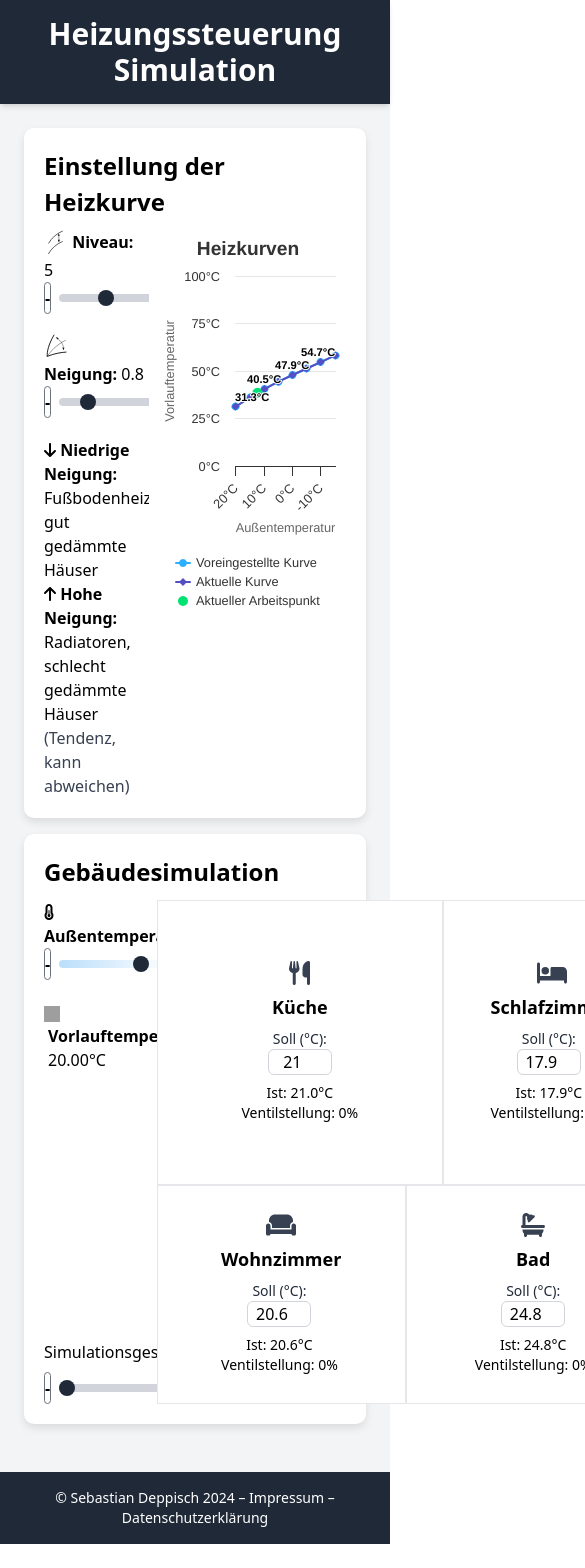
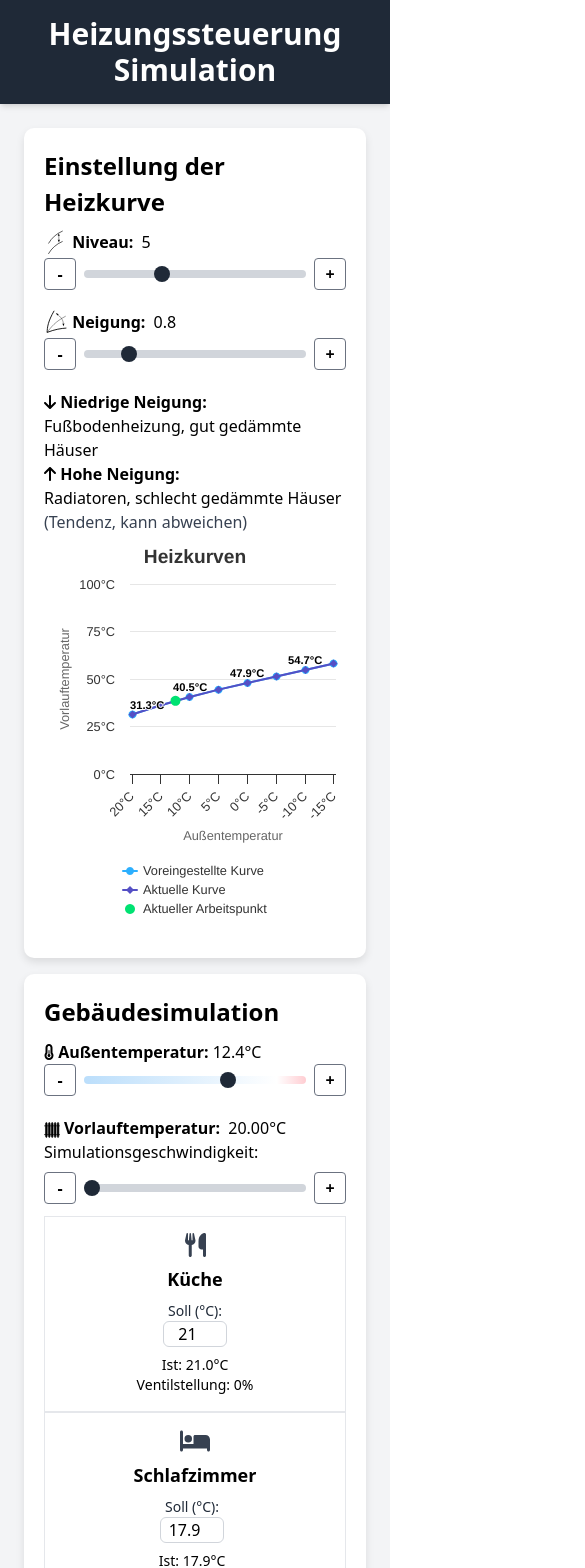
Before and after one commit to sebastiandeppisch/heizkurven-simulation, a Vue app: page / in a window 390 px wide. Shown: the top 1568 px of the page, 585 px wide, since content can reach past the window. Before the commit the page ends 1544 px from the top, so only its background shows below. Built offline with nearby package versions, Linux system fonts and the light colour scheme; grey boxes are pictures that could not be loaded.

Commit message:
make responsive

```diff
--- a/src/components/FloorPlan.vue
+++ b/src/components/FloorPlan.vue
@@ -1,6 +1,6 @@
 <template>
 	<div class="floorplan-container" ref="floorplan" >
-		<div class="flex">
+		<div class="flex flex-col md:flex-row">
 			<div v-for="(room, index) in rooms.slice(0, 2)" :key="index" class="border border-black-200">
 
 				<Room :room="{
@@ -15,10 +15,11 @@
 				}"
 					v-model="room.setPoint"
 					@change="(e: any) => changeSetPoint(index, e.target.value)"
+					:proportionalSize="proportionalSize"
 				/>
 			</div>
 		</div>
-		<div class="flex">
+		<div class="flex flex-col  md:flex-row">
 			<div v-for="(room, index) in rooms.slice(2, 4)" :key="index" class="border border-black-200">
 
 				<Room :room="{
@@ -33,6 +34,7 @@
 				}"
 					v-model="room.setPoint"
 					@change="(e: any) => changeSetPoint(index+2, e.target.value)"
+					:proportionalSize="proportionalSize"
 				/>
 			</div>
 		</div>
@@ -43,17 +45,22 @@ import { ref, computed } from 'vue';
 import { FontAwesomeIcon } from '@fortawesome/vue-fontawesome';
 import { faCouch, faBed, faUtensils, faBath, type IconDefinition } from '@fortawesome/free-solid-svg-icons';
 import type { RoomInfo, RoomInfoUI, RoomType } from '@/models/Room';
-import { useOnResize } from '@/composables';
+import { useIsWindowsSizeGreaterThan, useOnResize, useWindowWidth } from '@/composables';
 import Room from './Room.vue';
 import RoomDimensions from '@/models/RoomDimensions';
 const floorplan = ref<HTMLElement | null>(null);
 
 const rooms = ref<RoomInfoUI[]>([]);
 
+const viewPortSiz = ref(0);
+
+const proportionalSize = useIsWindowsSizeGreaterThan('md')
+
 useOnResize(() => {
 	if(!floorplan.value) return;
 	const width = floorplan.value.clientWidth;
 	rooms.value = generateRooms(width, width);
+	viewPortSiz.value = width;
 });
 
 const props = defineProps<{
@@ -132,6 +139,6 @@ const getRoomDeviationColor = (room: RoomInfo) => {
 </script>
 <style scoped>
 .floorplan-container{
-	min-width: 500px;
+	/*min-width: 500px;*/
 }
 </style>
--- a/src/components/Room.vue
+++ b/src/components/Room.vue
@@ -3,18 +3,28 @@ import { FontAwesomeIcon } from '@fortawesome/vue-fontawesome';
 
 import type { RoomInfoUI } from '@/models/Room';
 import SetTemperatureGauge from './Thermostat.vue';
+import { computed } from 'vue';
 
 
 const props = defineProps<{
 	room: RoomInfoUI;
+	proportionalSize: boolean;
 }>();
 
 const model = defineModel();
 
+const style = computed(() => {
+	return {
+		width: props.proportionalSize? props.room.width + 'px' : 'inherit',
+		height: props.proportionalSize? props.room.height + 'px' : 'inherit',
+		backgroundColor: props.room.color
+	};
+});
+
 </script>
 <template>
 	<div :class="['room', 'p-4', 'items-center', 'justify-center', 'flex']"
-		:style="{ width: room.width + 'px', height: room.height + 'px', backgroundColor: room.color }">
+		:style>
 		<div class="">
 			<!-- Raum-Icon -->
 			<div class="flex items-center justify-center mb-2">
--- a/src/components/Simulation.vue
+++ b/src/components/Simulation.vue
@@ -106,12 +106,12 @@ const curves = computed(() => {
 
     <div class="card">
       <h2>Einstellung der Heizkurve</h2>
-      <div class="flex gap-1">
-        <div class="w-1/3 gap-5 flex flex-col">
+      <div class="flex gap-1 flex-col md:flex-row">
+        <div class="md:w-1/3 gap-5 flex flex-col">
           <div>
             <label for="offset" class="mb-2 font-bold">
               <img :src="offsetImage" alt="Offset" class="w-6 h-6 mb-1 inline" />
-              Niveau: </label> <span > {{ offset.toFixed(0) }}</span>
+              Niveau: </label> <span class="pl-1"> {{ offset.toFixed(0) }}</span>
             <Slider v-model="offset" :min="-13" :max="40" />
 
 
@@ -120,7 +120,7 @@ const curves = computed(() => {
           <div>
             <label for="slope" class="mb-2 font-bold">
               <img :src="slopeImage" alt="Slope" class="w-6 h-6 mb-1 inline" />
-              Neigung: </label><span class="">{{ slope.toFixed(1) }}</span>
+              Neigung: </label><span class="pl-1">{{ slope.toFixed(1) }}</span>
 
             <Slider v-model="slope" :min="0.2" :max="3.5" :step="0.1" />
 
@@ -142,7 +142,7 @@ const curves = computed(() => {
             </div>
 
         </div>
-        <div class="w-2/3">
+        <div class="md:w-2/3">
           <Curves :curves="curves" :currentTemperature="outsideTemperature" />
         </div>
       </div>
@@ -150,8 +150,8 @@ const curves = computed(() => {
 
     <div class="card">
       <h2>Gebäudesimulation</h2>
-      <div class="flex gap-3">
-        <div class="w-1/3 flex flex-col">
+      <div class="flex gap-3 md:flex-row flex-col" >
+        <div class="md:w-1/3 flex flex-col ">
           <div class="flex gap-5 flex-col">
             <div>
               <label for="temperature" class="mb-2 font-bold">
@@ -174,7 +174,7 @@ const curves = computed(() => {
           </div>
         </div>
 
-        <div class="w-2/3">
+        <div class="md:w-2/3">
           <FloorPlan :rooms="roomInfos" :dimensions="dimensions" @changeSetPoint="changeSetPoint" />
 
         </div>
--- a/src/components/Slider.vue
+++ b/src/components/Slider.vue
@@ -38,7 +38,7 @@
 <template>
 	<div class="flex items-center space-x-2">
 		<button @click="decrease" class="border border-gray-500 w-8 h-8 rounded font-bold">-</button>
-		<input type="range" v-bind="inputAttrs" v-model="value" class="flex-1" />
+		<input type="range" v-bind="inputAttrs" v-model="value"/>
 		<button @click="increase" class="border border-gray-500 w-8 h-8 rounded font-bold">+</button>
 	</div>
 </template>
@@ -54,6 +54,7 @@ input[type="range"] {
 	background: #d1d5db;
 	border-radius: 0.25rem;
 	outline: none;
+	font-size: 0rem;
 }
 
 input[type="range"]::-webkit-slider-thumb {
--- a/src/composables.ts
+++ b/src/composables.ts
@@ -1,4 +1,4 @@
-import { onMounted, onUnmounted } from "vue";
+import { computed, onMounted, onUnmounted, ref } from "vue";
 
 export function useOnResize(callback: () => void) {
 	onMounted(() => {
@@ -9,3 +9,47 @@ export function useOnResize(callback: () => void) {
 		window.removeEventListener("resize", callback);
 	});
 }
+
+export function useWindowWidth() {
+	const width = ref(window.innerWidth);
+	useOnResize(() => {
+		width.value = window.innerWidth;
+	});
+	return width;
+}
+
+/*
+
+Breakpoint prefix	Minimum width	CSS
+sm	640px	@media (min-width: 640px) { ... }
+md	768px	@media (min-width: 768px) { ... }
+lg	1024px	@media (min-width: 1024px) { ... }
+xl	1280px	@media (min-width: 1280px) { ... }
+2xl	1536px	@media (min-width: 1536px) { ... }
+*/
+
+type Breakpoint = "sm" | "md" | "lg" | "xl" | "2xl";
+
+const breakpoints = {
+	"sm": 640,
+	"md": 768,
+	"lg": 1024,
+	"xl": 1280,
+	"2xl": 1536,
+};
+
+export function useIsWindowsSizeLessThan(breakpoint: Breakpoint) {
+	const width = useWindowWidth();
+
+	return computed(() => {
+		return width.value < breakpoints[breakpoint];
+	});
+}
+
+export function useIsWindowsSizeGreaterThan(breakpoint: Breakpoint) {
+	const width = useWindowWidth();
+
+	return computed(() => {
+		return width.value >= breakpoints[breakpoint];
+	});
+}
```
Also changed, not shown: src/assets/heater.svg (added).
